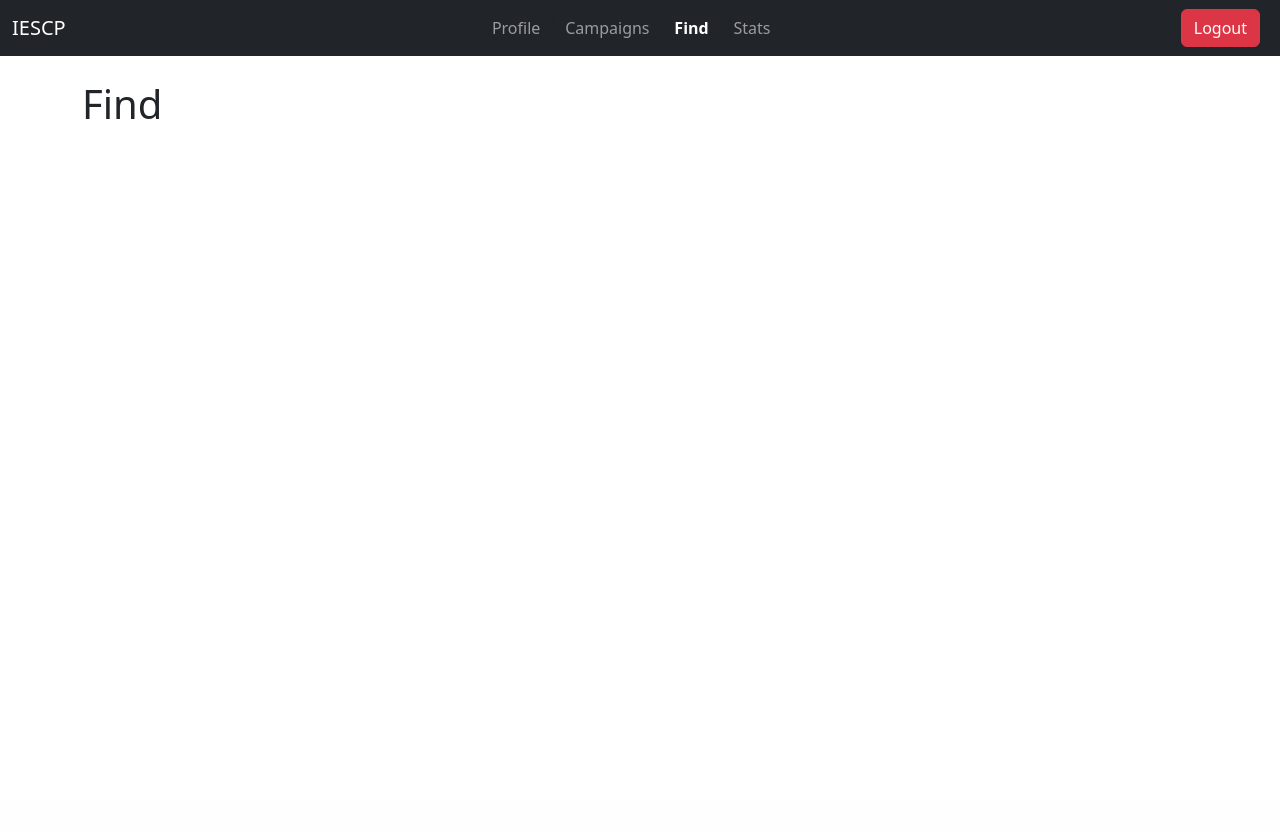
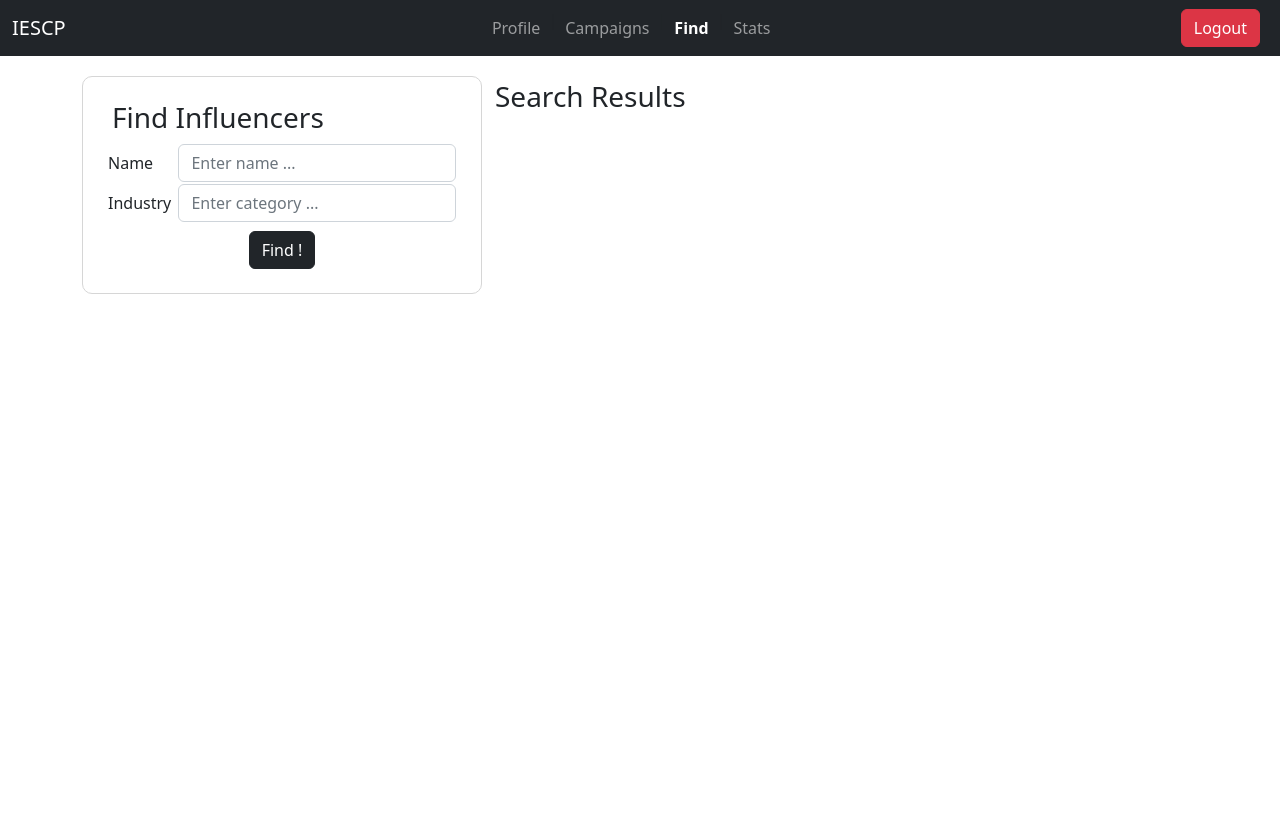
Before and after one commit to 21f1001662/IESCP-MAD-I, a Flask app: page /sponsor/find in a window 1280 px wide. Before the commit the page ends 119 px from the top, so only its background shows below. Run offline with Flask 3, Linux system fonts and the light colour scheme; the visitor is signed in with stand-in values (Sample User, id 1); data that the repository does not hold is empty; parts of the project's set-up code (start-up, migrations or seed data) failed here and were passed over.

Commit message:
implement finding of influencers

```diff
--- a/src/sponsor/forms.py
+++ b/src/sponsor/forms.py
@@ -48,3 +48,7 @@ class CreateCampaignForm(FlaskForm):
     budget = IntegerField("Budget", validators=[DataRequired()])
     visibility = SelectField("Visibility", choices=[(visibility.name, visibility.value) for visibility in VisibilityEnum], validators=[DataRequired()])
     goals = TextAreaField("Goals", validators=[DataRequired()])
+
+class InfluencerSearchForm(FlaskForm):
+    name = StringField("Name", validators=[Optional()])
+    category = StringField("Category", validators=[Optional()])
--- a/src/sponsor/views.py
+++ b/src/sponsor/views.py
@@ -1,9 +1,10 @@
 from flask import session, Blueprint, render_template, request, flash, redirect, url_for
 from flask_login import login_user, logout_user, current_user, login_required
-from .forms import SponsorLoginForm, SponsorRegisterForm, CreateCampaignForm
+from .forms import SponsorLoginForm, SponsorRegisterForm, CreateCampaignForm, InfluencerSearchForm
 
 from src import bcrypt, db
 from src.sponsor.models import Sponsor, Campaigns
+from src.influencer.models import Influencer
 
 sponsor_bp = Blueprint("sponsor", __name__)
 
@@ -82,6 +83,24 @@ def edit_campaigns(campaign_id):
             form = CreateCampaignForm(obj = campaign_data)
             return render_template("sponsor/campaigns_form.html", form=form, purpose="PATCH")
     return redirect(url_for("sponsor.login"))
+
+@sponsor_bp.route("/find", methods=["POST", "GET"])
+def find_influencers():
+    if current_user.is_authenticated and session.get("role") == "sponsor":
+        form = InfluencerSearchForm(request.form)
+        if form.validate_on_submit():
+            search_term = f"%{form.name.data}%"
+            category_term = f"%{form.category.data}%"
+            influencers = Influencer.query.filter(
+                Influencer.name.like(search_term),
+                Influencer.category.like(category_term)
+            ).all()
+            return render_template("sponsor/find.html", form=form, influencers=influencers)
+
+        influencers = Influencer.query.all()
+        return render_template("sponsor/find.html", form=form, influencers=influencers)
+    else:
+        return redirect(url_for("sponsor.find"))
 
 @sponsor_bp.route("/campaigns/delete/<int:campaign_id>", methods=["POST"])
 def delete_campaigns(campaign_id):
--- a/src/templates/sponsor/find.html
+++ b/src/templates/sponsor/find.html
@@ -3,7 +3,7 @@
 
 <head>
     <meta charset="utf-8">
-    <title>Sponsor Find</title>
+    <title>Find Influencers</title>
     <!-- meta -->
     <meta name="description" content="">
     <meta name="author" content="">
@@ -12,17 +12,95 @@
     <!-- CSS only -->
     <link href="https://cdn.jsdelivr.net/npm/bootstrap@5.2.0/dist/css/bootstrap.min.css" rel="stylesheet"
         integrity="sha384-gH2yIJqKdNHPEq0n4Mqa/HGKIhSkIHeL5AyhkYV8i59U5AR6csBvApHHNl/vI1Bx" crossorigin="anonymous">
-    <link rel="stylesheet" href="{{url_for('static', filename=" styles.css")}}">
+    <link rel="stylesheet" href="{{url_for('static', filename='styles.css')}}">
     {% block css %}{% endblock %}
 </head>
 
 <body>
     {% include "sponsor/navbar.html" %}
     <div class="container">
+        <!-- messages -->
+        {% with messages = get_flashed_messages(with_categories=true) %}
+        {% if messages %}
         <br>
-        <h1>
-            Find
-        </h1>
+        <div class="row">
+            <div class="col-md-4"></div>
+            <div class="col-md-4">
+                {% for category, message in messages %}
+                <div class="alert alert-{{ category }} alert-dismissible fade show" role="alert">
+                    {{message}}
+                    <button type="button" class="btn-close" data-bs-dismiss="alert" aria-label="Close"></button>
+                </div>
+                {% endfor %}
+            </div>
+            <div class="col-md-4"></div>
+        </div>
+        <br>
+        {% endif %}
+        {% endwith %}
+
+        <div class="two-row-layout-container">
+            <div class="left-sticky-box p-4">
+                <!-- left sticky box content -->
+                <div>
+                    <h3 class="" style="margin-left: 5px;">
+                        Find Influencers
+                    </h3>
+                    <form role="form" method="post" action="">
+                        {{ form.csrf_token }}
+
+                        <!-- two column table stuctute -->
+                        <table class="w-100">
+                            <tr>
+                                <td>
+                                    Name
+                                </td>
+                                <td>
+                                    <input type="text" id="name" value="{{ form.data.name | default('', true)}}" name="name" class="form-control" placeholder="Enter name ..." >
+                                </td>
+                            </tr>
+                            <tr>
+                                <td>
+                                    Industry
+                                </td>
+                                <td>
+                                    <input type="text" id="category" value="{{form.data.category | default('', true)}}" name="category" class="form-control"
+                                        placeholder="Enter category ...">
+                                </td>
+                            </tr>
+                        </table>
+                        <div class="text-center mt-2">
+                            <button class="btn btn-md btn-dark" type="submit">Find !</button>
+                        </div>
+                    </form>
+
+                </div>
+            </div>
+            <div class="right-scroll-box mt-4">
+                <!-- <div class="{% if campaigns|length == 0 %}d-none{% endif %}"> -->
+                <h3 style="margin-left: 5px;">
+                    Search Results
+                </h3>
+                <!-- </div> -->
+                <div class="row-like-cards-container">
+                    <!-- a horizontal row like box with text on left and two buttons on right -->
+                     {% for influencer in influencers %}
+                    <div class="row-like-card">
+                        <div>
+                            <p class="fw-bold m-0">{{influencer.name}} | {{influencer.category}} | {{influencer.niche}}
+                                <!-- <span class="badge text-bg-primary">Accepted</span>  -->
+                                </p>
+                        </div>
+                        <div class="hz-btn-container">
+                            <a href="/sponsor/ad_request/{{influencer.id}}">
+                                <button class="btn btn-dark">Create Ad Request</button>
+                            </a>
+                        </div>
+                    </div>
+                    {% endfor %}
+                </div>
+            </div>
+        </div>
     </div>
 
     <!-- scripts -->
```
